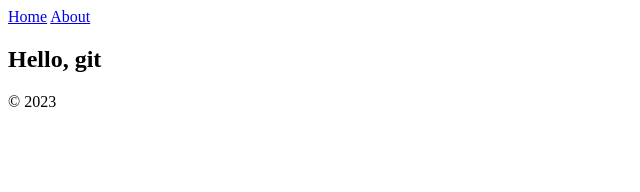
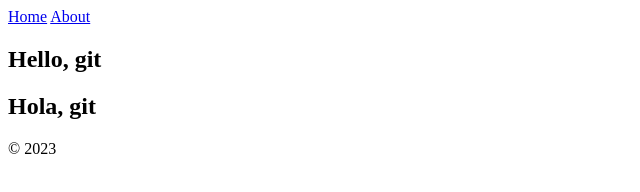
Before and after one commit to AYVSM/cuddly-doodle, a plain HTML site: page index.html in a window 1280 px wide. Shown: the whole page, without its empty margins (0-640 px from the left). Drawn offline with Linux system fonts and the light colour scheme.

Commit message:
menambahkan Hola, git

```diff
--- a/index.html
+++ b/index.html
@@ -14,10 +14,10 @@
     </header>
     <section class="main">
         <h1>Hello, git</h1>
+        <h2>Hola, git</h2>
     </section>
     <footer>
         <span>&copy; 2023</span>
     </footer>
-
 </body>
 </html>
```
